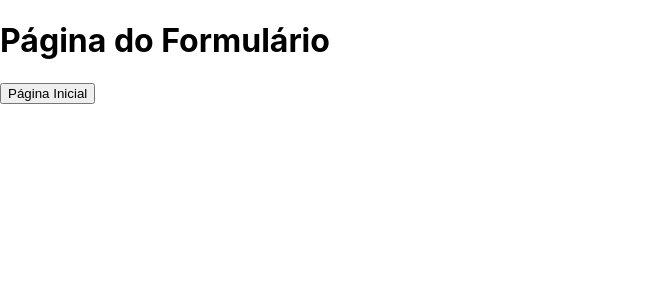
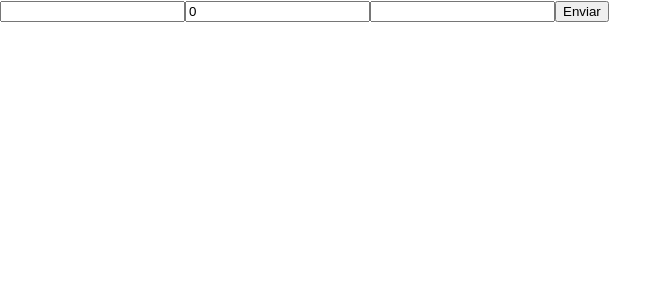
Before and after one commit to future4code/Ana-Flavia-Rodrigues, a React (Create React App) app in the folder semana10/LabeX/labex/: page /application-form in a window 1280 px wide. Shown: the top 300 px of the page, without its empty margins (0-672 px from the left). Built offline with nearby package versions, Linux system fonts and the light colour scheme.

Commit message:
configurando as páginas

```diff
--- /dev/null
+++ b/semana10/LabeX/labex/src/hooks/useForm.js
@@ -0,0 +1,26 @@
+import { useState } from "react";
+
+export const useForm = (initialState) => {
+  const [form, setForm] = useState(initialState);
+
+  const onChange = (name, value) => {
+    const newForm = { ...form, [name]: value };
+
+    setForm(newForm);
+  };
+
+  // COM ESSA FORMA ALTERNATIVA, NÃO É PRECISO
+  // USAR UMA FUNCAO INTERMEDIÄRIA (handleInputChange) NO COMPONENTE
+  // const onChange = (event) => {
+  // const {name, value} = event.target
+  //   const newForm = {...form, [name]: value}
+
+  //   setForm(newForm)
+  // }
+
+  const resetState = () => {
+    setForm(initialState);
+  };
+
+  return { form, onChange, resetState };
+};
--- a/semana10/LabeX/labex/src/hooks/useRequestData.js
+++ b/semana10/LabeX/labex/src/hooks/useRequestData.js
@@ -1,18 +1,22 @@
 import { useState, useEffect } from "react";
-import { getActivities } from "../requests";
+import axios from "axios";
 
-// const useRequestData = (url, initialState) => {
-//   const [data, setData] = useState(initialState);
+const useRequestData = (url, initialState) => {
+  const [data, setData] = useState(initialState);
 
-//   useEffect(() => {
-//     getActivities(url, setData);
-//   }, [url]);
+  useEffect(() => {
+    axios
+      .get(url)
+      .then((resposta) => {
+        setData(resposta.data);
+        console.log(resposta.data.trips)
+      })
+      .catch((erro) => {
+        console.log(erro);
+      });
+  }, [url]);
 
-//   const updateData = () => {
-//     getActivities(url, setData);
-//   };
+  return data;
+};
 
-//   return [data, updateData];
-// };
-
-// export default useRequestData;
+export default useRequestData;
--- a/semana10/LabeX/labex/src/screens/AplicationFormPage/AplicationFormPage.jsx
+++ b/semana10/LabeX/labex/src/screens/AplicationFormPage/AplicationFormPage.jsx
@@ -1,18 +1,55 @@
-import React from 'react';
-import { useHistory } from 'react-router-dom';
+import React from "react";
+import { useForm } from "../../hooks/useForm";
 
-function AplicationFormPage() {
-  const history = useHistory();
+export default function AplicationFormPage() {
+  const { form, onChange, resetState } = useForm({
+    primeiroNome: "",
+    idade: 0,
+    email: ""
+  });
 
-  const goToHome = () => {
-    history.push("/");
-  }
+  const handleInputChange = (event) => {
+    const { name, value } = event.target;
+
+    onChange(name, value);
+  };
+
+  const handleSubmittion = (event) => {
+    event.preventDefault();
+
+    console.log(form);
+    resetState();
+  };
+
   return (
-    <div >
-        <h1>Página do Formulário</h1>
-        <button onClick={goToHome}>Página Inicial</button>
+    <div className="App">
+      <form onSubmit={handleSubmittion}>
+        <input
+          value={form.primeiroNome}
+          name="primeiroNome"
+          onChange={handleInputChange}
+          type="text"
+          pattern="[A-Za-z]{3,}"
+          title="Nó minimo 3 letras"
+          required
+        />
+        <input
+          value={form.idade}
+          name="idade"
+          onChange={handleInputChange}
+          min="18"
+          type="number"
+          required
+        />
+        <input
+          value={form.email}
+          name="email"
+          onChange={handleInputChange}
+          type="email"
+          required
+        />
+        <button>Enviar</button>
+      </form>
     </div>
   );
 }
-
-export default AplicationFormPage;
--- a/semana10/LabeX/labex/src/screens/CreateTripPage/CreateTripPage.jsx
+++ b/semana10/LabeX/labex/src/screens/CreateTripPage/CreateTripPage.jsx
@@ -1,11 +1,13 @@
 import React from 'react';
 
+
 function CreateTripPage() {
-  return (
-    <div >
-        Cadastro de Viagens
-    </div>
-  );
+return (
+  <div >
+      Lista de Viagens
+  </div>
+);
 }
 
+
 export default CreateTripPage;
--- a/semana10/LabeX/labex/src/screens/HomePage/HomePage.jsx
+++ b/semana10/LabeX/labex/src/screens/HomePage/HomePage.jsx
@@ -1,5 +1,8 @@
-import React from 'react';
+import React, {useState} from 'react';
 import { useHistory } from 'react-router-dom';
+import {MainContainer,ButtonContainer } from './styled';
+import Logo from '../../assets/img/Logo.gif';
+
 
 function HomePage() {
   const history = useHistory();
@@ -11,13 +14,29 @@ function HomePage() {
     history.push("/application-form");
   }
 
+
   return (
-    <div >
-        <p>Home Page</p>
-        <button onClick={gotoFormPage}>Ir para o formulário</button>
-        <button onClick={gotoLoginPage}>Fazer Login</button>
-    </div>
+    <MainContainer >
+      <img src={Logo}/>
+    <ButtonContainer>
+      <button onClick={gotoLoginPage}>Fazer Login</button>
+      <button onClick={gotoFormPage}>Ir para o formulário</button>
+    </ButtonContainer>
+
+    </MainContainer>
   );
 }
 
+
+
+
+//   return (
+//     <div >
+//         <p>Home Page</p>
+//         <button onClick={gotoFormPage}>Ir para o formulário</button>
+//         <button onClick={gotoLoginPage}>Fazer Login</button>
+//     </div>
+//   );
+// }
+
 export default HomePage;
--- a/semana10/LabeX/labex/src/screens/ListTripsPage/ListTripsPage.jsx
+++ b/semana10/LabeX/labex/src/screens/ListTripsPage/ListTripsPage.jsx
@@ -1,11 +1,21 @@
 import React from 'react';
+import useRequestData from '../../hooks/useRequestData';
 
 function ListTripsPage() {
+  const minhaAtividade = useRequestData(
+    "https://us-central1-labenu-apis.cloudfunctions.net/labeX/flavia/trips",
+    {}
+  );
+
   return (
-    <div >
-        Lista de Viagens
+
+    <div className="App">
+      <p>{minhaAtividade.photo}</p>
+
     </div>
   );
 }
 
+
+
 export default ListTripsPage;
--- a/semana10/LabeX/labex/src/screens/LoginPage/LoginPage.jsx
+++ b/semana10/LabeX/labex/src/screens/LoginPage/LoginPage.jsx
@@ -1,7 +1,6 @@
 import React, { useEffect, useState } from 'react';
 import { useHistory } from 'react-router-dom';
 import Logo from '../../assets/img/Logo.gif';
-import {MainContainer,ButtonContainer } from './styled';
 import axios from 'react';
 
 
@@ -26,15 +25,7 @@ function LoginPage() {
       history.push("/application-form");
     }
   return (
-    <MainContainer >
-      <img src={Logo}/>
-    <ButtonContainer>
-    <button onClick={gotoLogin}>Fazer Login</button>
-    <button onClick={gotoFormPage}>Ir para o formulário</button>
-    <input>e-mail: </input>
-    <input>senha: </input>
-    </ButtonContainer>
-    </MainContainer>
+   <div></div>
   );
 }
 export default LoginPage;
```
Also changed, not shown: semana10/LabeX/labex/src/assets/img/Logo.jpg (added), semana10/LabeX/labex/src/screens/HomePage/styled.js (renamed from semana10/LabeX/labex/src/screens/LoginPage/styled.js).
